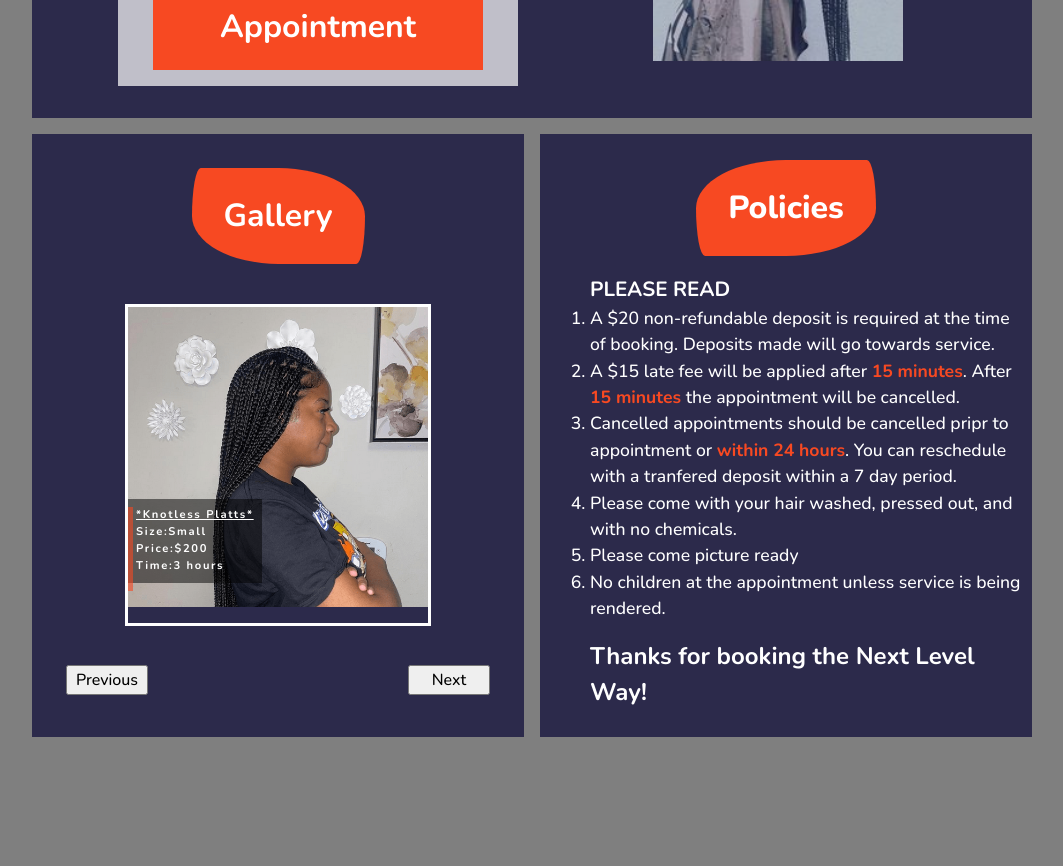
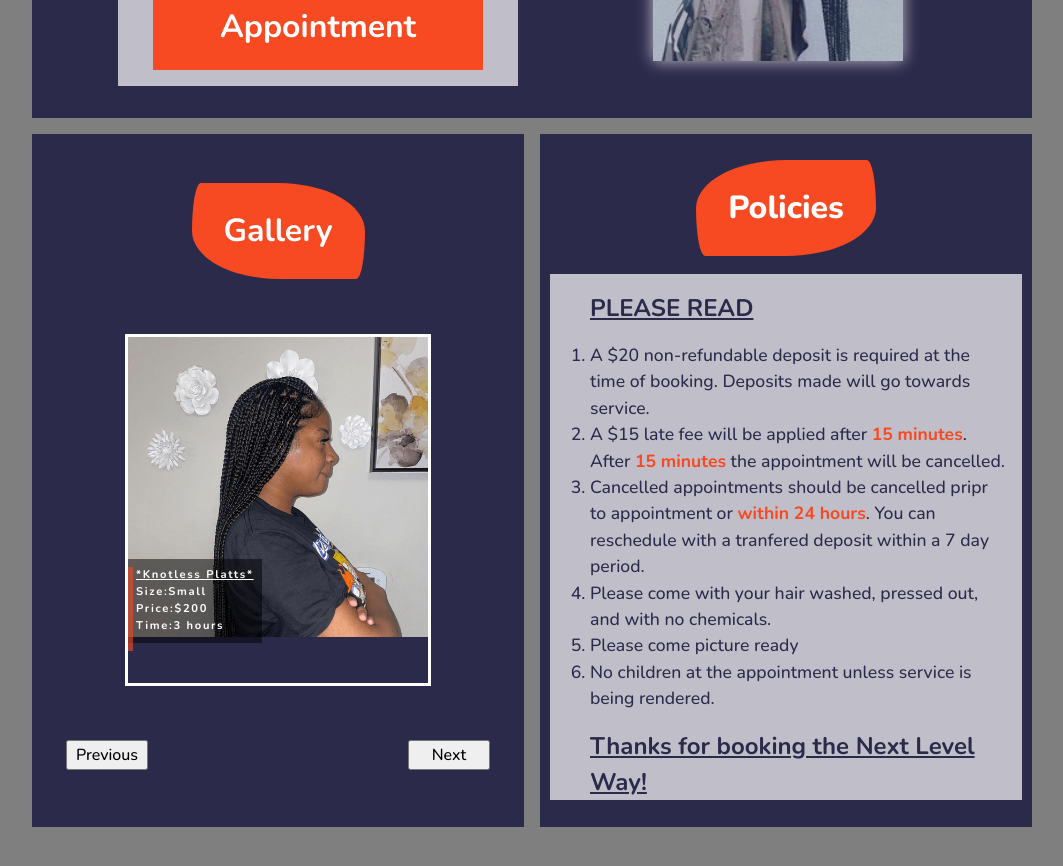
Before and after one commit to Brandon-Schefstad/next-level-hair-designs, a React (Create React App) app: page / in a window 1280 px wide. Shown: the part 460-1326 px from the top of the page, without its empty margins (108-1171 px from the left). Before the commit the page ends 1277 px from the top, so only its background shows below. Built offline with nearby package versions, Linux system fonts and the light colour scheme.

Commit message:
Fix: Adjusted policies readability

```diff
--- a/src/components/Policies.js
+++ b/src/components/Policies.js
@@ -5,7 +5,7 @@ const Policies = () => {
 		<section className="policies__wrapper">
 			<h1 className="gallery__title policies__title  ">Policies</h1>
 			<ol className="policies__list">
-				<h1>PLEASE READ</h1>
+				<h1 className="policies__intro">PLEASE READ</h1>
 				<li className="policies__listitems">
 					<span>
 						A $20 non-refundable deposit is required at the time of
--- a/src/scss/_policies.scss
+++ b/src/scss/_policies.scss
@@ -1,7 +1,7 @@
 @use './utils';
 .policies__wrapper {
 	background-color: utils.$dark-bg;
-	color: white;
+	// color: white;
 	display: grid;
 	right: 0px;
 	padding: 0.5rem;
@@ -25,15 +25,28 @@ h1.policies__title {
 .policies__list {
 	font-family: nunito, sans-serif;
 	font-size: 1.1rem;
+	background-color: utils.$lightest-bg;
+	padding-top: 1rem;
+	padding-right: 1rem;
+	max-width: 60ch;
+	margin-inline: auto;
+	color: utils.$dark-bg;
 }
 .policies__text--emphasized {
 	color: utils.$light-accent;
 	font-weight: 700;
 }
-.policies__thanks {
+.policies__thanks,
+.policies__intro {
 	font-size: 1.5rem;
 	text-align: left;
 	margin: auto;
 	margin-top: 1rem;
 	padding: 0rem;
+	text-align: left;
+	text-decoration: underline;
 }
+h1.policies__intro {
+	margin-top: 0rem;
+	margin-bottom: 1rem;
+}
--- a/src/scss/_utils.scss
+++ b/src/scss/_utils.scss
@@ -6,6 +6,7 @@ $light-purple: #5243ad;
 $light-bg: hsl(273, 34%, 83%);
 $lighter-bg: #fde5e5;
 $white: #ffffff;
+$lightest-bg: rgba(255, 255, 255, 0.7);
 $std-border: 6.71px;
 .grid {
 	display: grid;
```
Also changed, not shown: src/scss/_header.scss (+4 -3 lines), src/dist/main.css, 1 other file (tests, documents, lock files or other folders).
